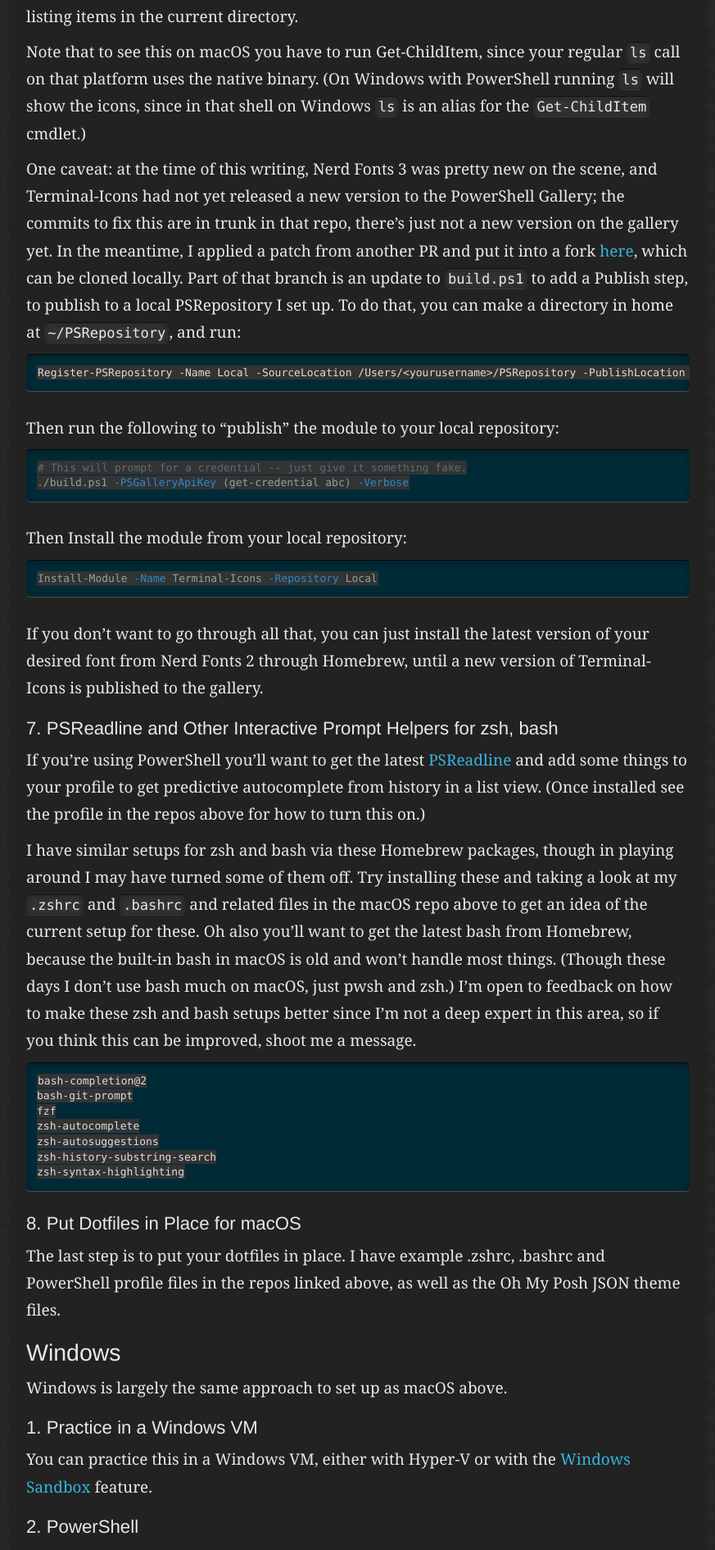
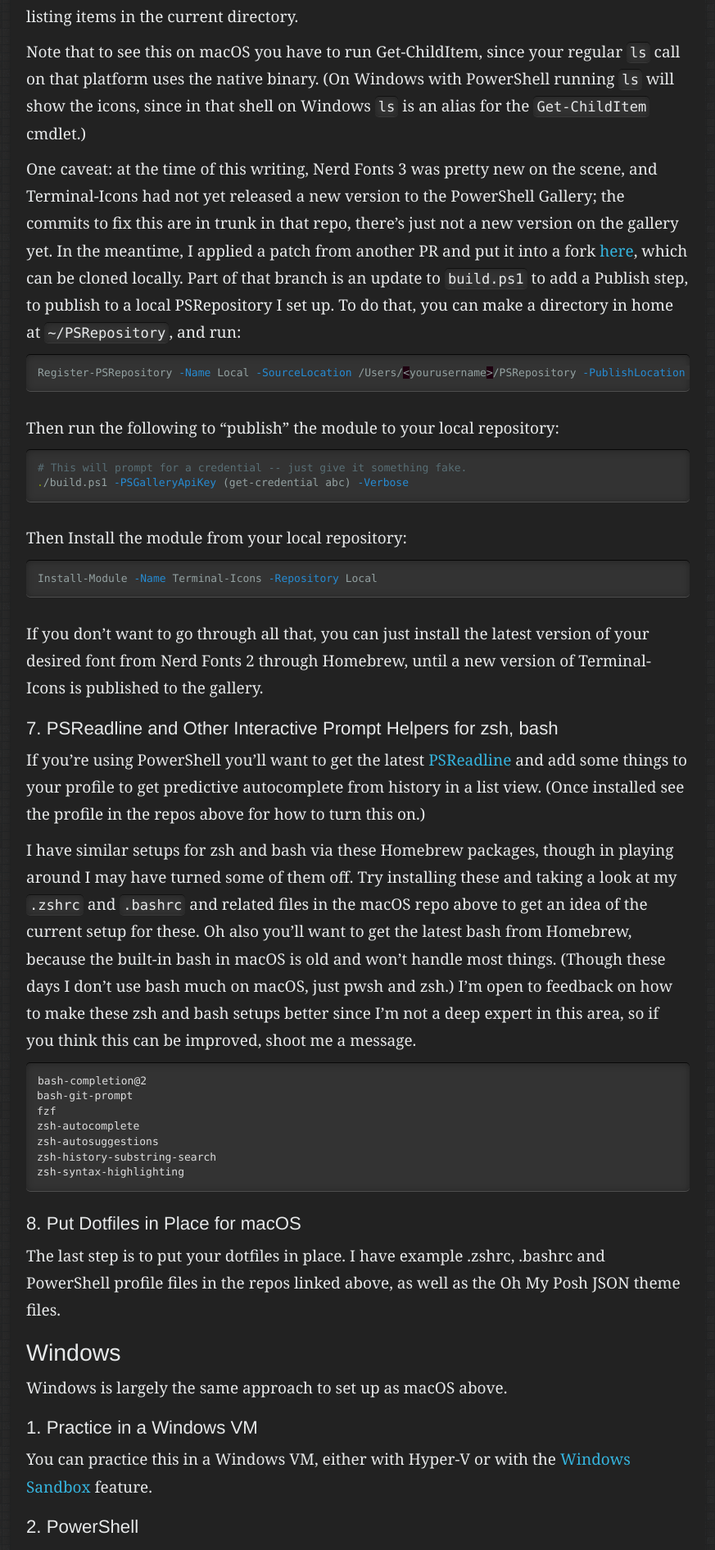
Before and after one commit to ryanspletzer/ryanspletzer.github.io, a Jekyll site: the page built from _posts/2023-07-02-my-themed-terminal-setups.md, in a window 1280 px wide. Shown: the part 3906-5797 px from the top of the page at 82% size, without its empty margins (57-930 px from the left). Built offline with Jekyll 4.4.1, drawn with Linux system fonts in a browser that asks for light colours.

Commit message:
Fix theming

````diff
--- a/_posts/2023-07-02-my-themed-terminal-setups.md
+++ b/_posts/2023-07-02-my-themed-terminal-setups.md
@@ -149,7 +149,7 @@ new version on the gallery yet. In the meantime, I applied a patch from another
 that branch is an update to `build.ps1` to add a Publish step, to publish to a local PSRepository I set up. To do that,
 you can make a directory in home at `~/PSRepository`, and run:
 
-```
+```powershell
 Register-PSRepository -Name Local -SourceLocation /Users/<yourusername>/PSRepository -PublishLocation /Users/<yourusername>/PSRepository -InstallationPolicy Trusted
 ```
 
--- a/css/theme.scss
+++ b/css/theme.scss
@@ -1277,7 +1277,7 @@ cyan      #2aa198  strings, numbers
 green     #859900  operators, other keywords
 */
 
-.highlight pre { background-color: #002b36; color: #93a1a1 }
+.highlight pre { color: #93a1a1 }
 .highlight pre .lineno { color: #586e75 } /* Line Numbers */
 .highlight pre .c { color: #586e75 } /* Comment */
 .highlight pre .err { color: #93a1a1 } /* Error */
````
